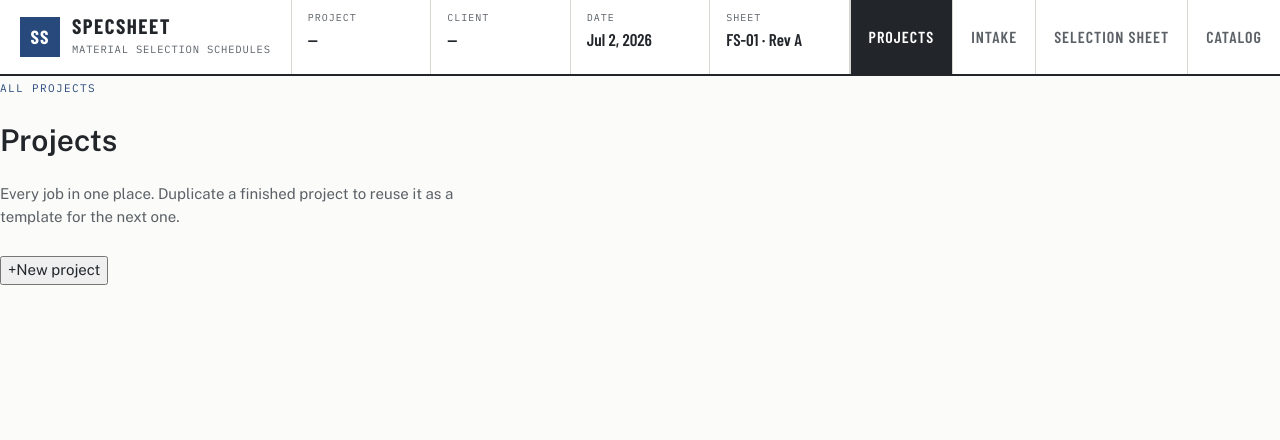
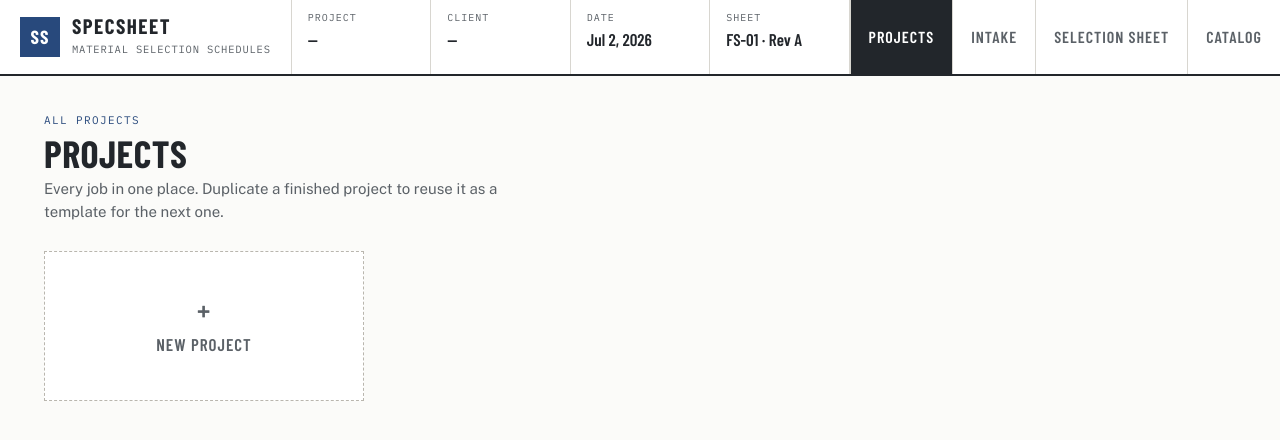
Before and after one commit to HardinKylle/specsheet, a React (Vite) app: page / in a window 1280 px wide. Shown: the top 440 px of the page. Built offline with nearby package versions, Linux system fonts and the light colour scheme.

Commit message:
style: dashboard, branding, photo, and client-marker styles

```diff
--- a/src/styles.css
+++ b/src/styles.css
@@ -233,7 +233,8 @@ img { max-width: 100%; }
   color: var(--blueprint);
 }
 
-.pane h1 {
+.pane h1,
+.projects-wrap h1 {
   margin: 4px 0 6px;
   font-family: var(--font-display);
   font-size: 38px;
@@ -576,6 +577,8 @@ img { max-width: 100%; }
   gap: 8px;
 }
 
+.sched-pick-client b { color: var(--orange); }
+
 .sched-pick em {
   font-style: normal;
   font-family: var(--font-mono);
@@ -750,6 +753,142 @@ img { max-width: 100%; }
   margin-top: 22px;
 }
 
+/* ---------- projects dashboard ---------- */
+.projects-wrap { padding: 32px 44px 64px; max-width: 1080px; }
+
+.project-grid {
+  display: grid;
+  grid-template-columns: repeat(auto-fill, minmax(280px, 1fr));
+  gap: 16px;
+}
+
+.project-card {
+  background: var(--white);
+  border: 1px solid var(--line);
+  border-top: 2px solid var(--ink);
+  padding: 18px 20px;
+  display: flex;
+  flex-direction: column;
+  gap: 8px;
+}
+
+.project-active { border-top-color: var(--orange); }
+
+.project-new {
+  align-items: center;
+  justify-content: center;
+  border: 1.5px dashed var(--line-strong);
+  cursor: pointer;
+  font-family: var(--font-display);
+  font-size: 17px;
+  font-weight: 600;
+  text-transform: uppercase;
+  letter-spacing: 1px;
+  color: var(--ink-soft);
+  min-height: 150px;
+}
+
+.project-new:hover { border-color: var(--blueprint); color: var(--blueprint); }
+.project-new-mark { font-size: 30px; line-height: 1; }
+
+.project-title {
+  font-family: var(--font-display);
+  font-size: 21px;
+  font-weight: 700;
+  text-transform: uppercase;
+  line-height: 1.1;
+}
+
+.project-sub { font-size: 12.5px; color: var(--ink-soft); }
+
+.progress {
+  display: flex;
+  height: 8px;
+  background: var(--paper);
+  border: 1px solid var(--line);
+  overflow: hidden;
+}
+
+.progress-contractor { background: var(--blueprint); }
+.progress-client { background: var(--orange); }
+
+.project-stats {
+  display: flex;
+  gap: 12px;
+  font-family: var(--font-mono);
+  font-size: 10.5px;
+  color: var(--blueprint);
+}
+
+.stat-client { color: var(--orange); }
+.stat-open { color: var(--ink-soft); }
+
+.project-actions { display: flex; gap: 8px; margin-top: 6px; }
+
+/* ---------- branding ---------- */
+.tb-logo {
+  max-height: 40px;
+  max-width: 110px;
+  object-fit: contain;
+}
+
+.sheet-logo {
+  max-height: 46px;
+  max-width: 130px;
+  object-fit: contain;
+}
+
+.sheet-company {
+  display: block;
+  font-family: var(--font-mono);
+  font-size: 10.5px;
+  text-transform: uppercase;
+  letter-spacing: 1.4px;
+  color: var(--blueprint);
+}
+
+/* ---------- option photos ---------- */
+.choice-row {
+  display: flex;
+  align-items: center;
+  gap: 10px;
+  width: 100%;
+}
+
+.choice-photo {
+  flex-direction: column;
+  align-items: stretch;
+  gap: 8px;
+  padding: 8px 8px 10px;
+}
+
+.choice-img {
+  width: 100%;
+  height: 92px;
+  object-fit: cover;
+  border: 1px solid var(--line);
+}
+
+.sched-opt-photo {
+  width: 34px;
+  height: 26px;
+  object-fit: cover;
+  border: 1px solid var(--line-strong);
+  vertical-align: middle;
+}
+
+.cat-photo-thumb {
+  width: 34px;
+  height: 26px;
+  object-fit: cover;
+  border: 1px solid var(--line-strong);
+}
+
+.cat-photo-btn input { display: none; }
+
+/* ---------- client return / apply ---------- */
+.client-return { display: flex; gap: 10px; flex-wrap: wrap; }
+
 /* ---------- responsive ---------- */
 @media (max-width: 900px) {
   .titleblock { grid-template-columns: 1fr; }
@@ -774,6 +913,7 @@ img { max-width: 100%; }
   .toc-actions { margin: 6px 0 0; padding: 10px 0 4px; width: 100%; border-top: 1px solid var(--line); }
 
   .pane { padding: 24px 18px 60px; }
+  .projects-wrap { padding: 24px 18px 60px; }
   .sheet-wrap { padding: 18px 10px 60px; }
   .sheet { padding: 24px 18px; }
   .sheet-head { flex-direction: column; gap: 14px; }
```
